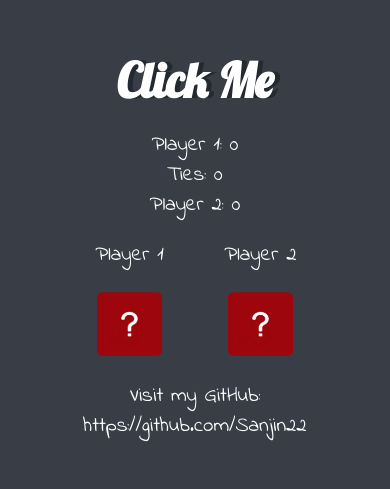
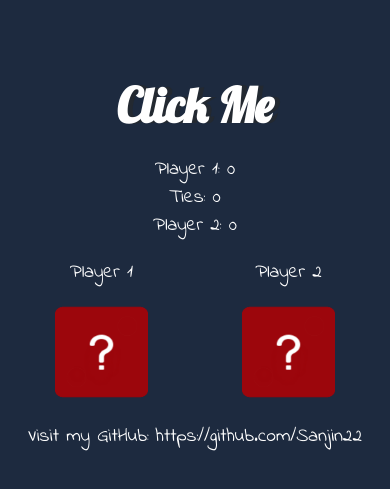
Before and after one commit to Sanjin22/Dice_Game, a plain HTML site: page index.html in a window 390 px wide. Shown: the part 153-642 px from the top of the page. Drawn offline with Linux system fonts and the light colour scheme.

Commit message:
Updating styles

```diff
--- a/styles.css
+++ b/styles.css
@@ -21,32 +21,23 @@ body {
   justify-content: center;
 }
 
-.dice {
-  text-align: center;
-  display: inline-block;
-}
-
 img:hover {
   scale: 1.05;
 }
 
 body {
-  background-color: #393e46;
+  background-color: #1d2a3f;
 }
 
 h1 {
-  margin: 30px;
+  margin-bottom: 30px;
   font-family: "Lobster", cursive;
   text-shadow: 5px 0 #232931;
-  font-size: 5rem;
+  font-size: 70px;
   color: #ffffff;
   cursor: pointer;
   user-select: none;
-  width: fit-content;
-  margin-left: auto;
-  margin-right: auto;
   transition: 0.3s;
-  margin: 0;
 }
 
 h1:hover {
@@ -54,7 +45,7 @@ h1:hover {
 }
 
 p {
-  font-size: 1.5rem;
+  font-size: 25px;
   color: #ffffff;
   font-family: "Indie Flower", cursive;
   user-select: none;
@@ -77,11 +68,14 @@ img {
 }
 
 @media screen and (max-width: 600px) {
+  .container {
+    width: 100%;
+  }
   h1 {
     font-size: 3rem;
     margin-bottom: 20px;
   }
   p {
-    font-size: 1.3rem;
+    font-size: 1.2rem;
   }
 }
```
